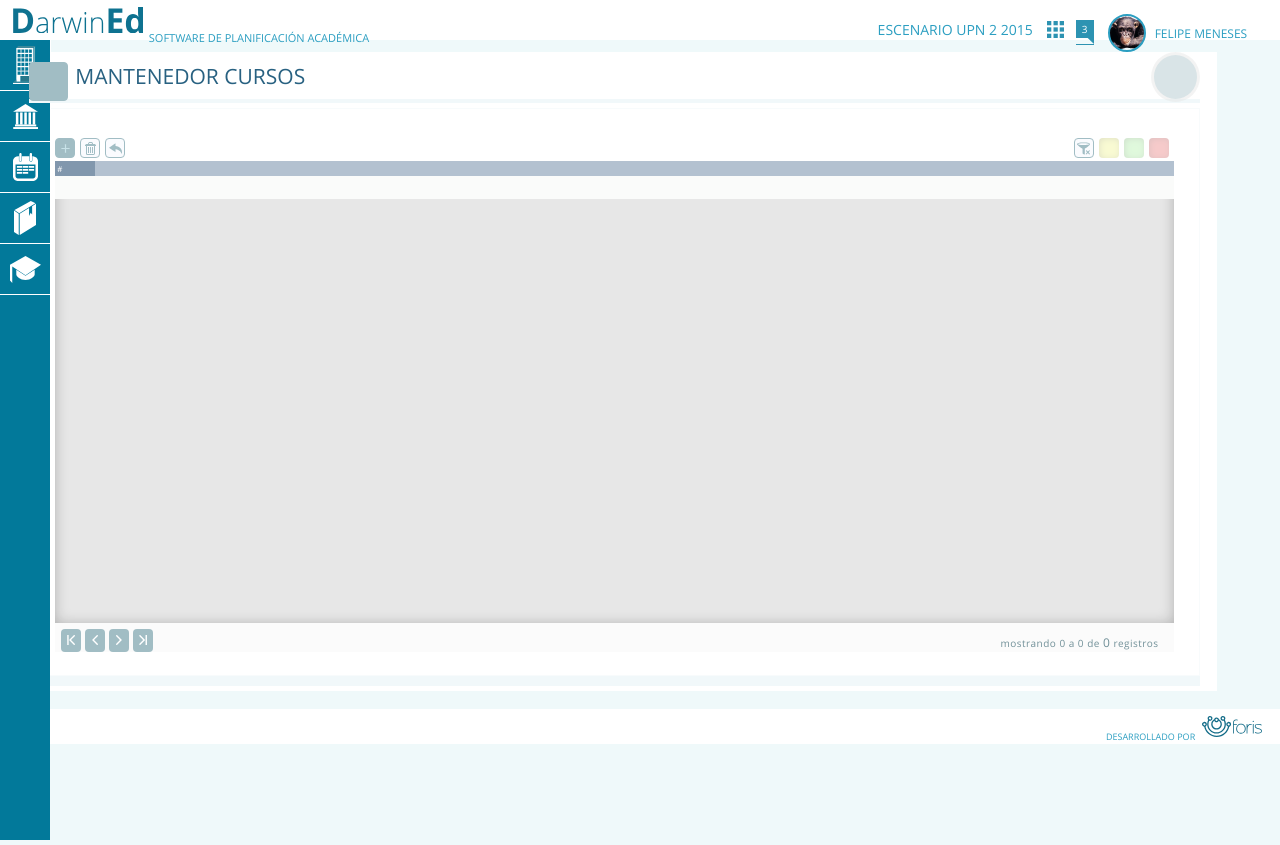
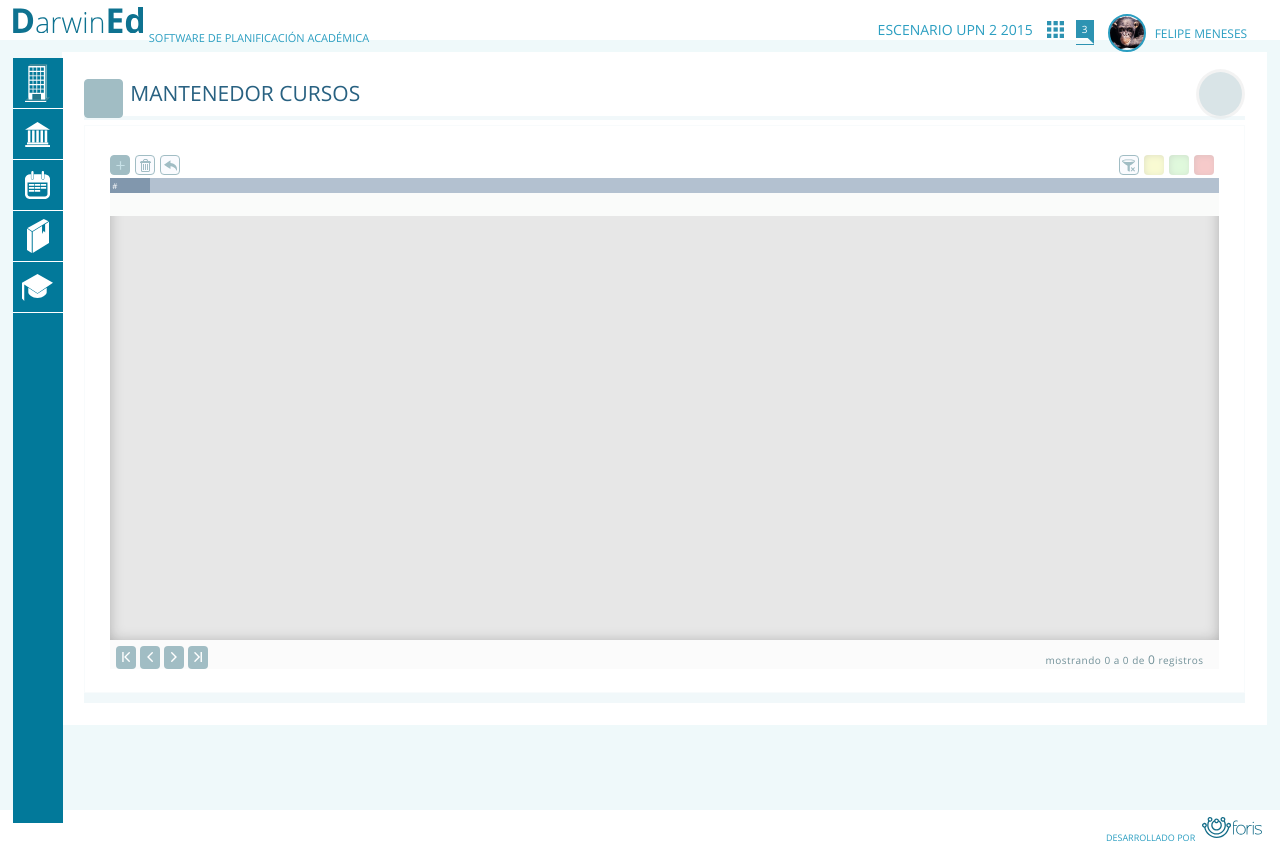
Before and after one commit to ronofri11/refactor-table, a website: page index.html in a window 1280 px wide. Drawn offline with Linux system fonts and the light colour scheme.

Commit message:
fix menuContainer style

```diff
--- a/css/maintainer.less
+++ b/css/maintainer.less
@@ -53,7 +53,7 @@
     margin: 1%;
     display: inline-block;
     box-sizing: border-box;
-    padding: 0 17px;
+    padding: 17px 22px;
 
     .box-sizing();
 
--- a/css/mantenedores.less
+++ b/css/mantenedores.less
@@ -58,7 +58,7 @@
         width: 100%;
         display: inline-block;
 
-        > #menucontainer
+        > #menuContainer
         {
             width: 50px;
             height: 765px;
```
Also changed, not shown: css/maintainer.css, css/mantenedores.css.
